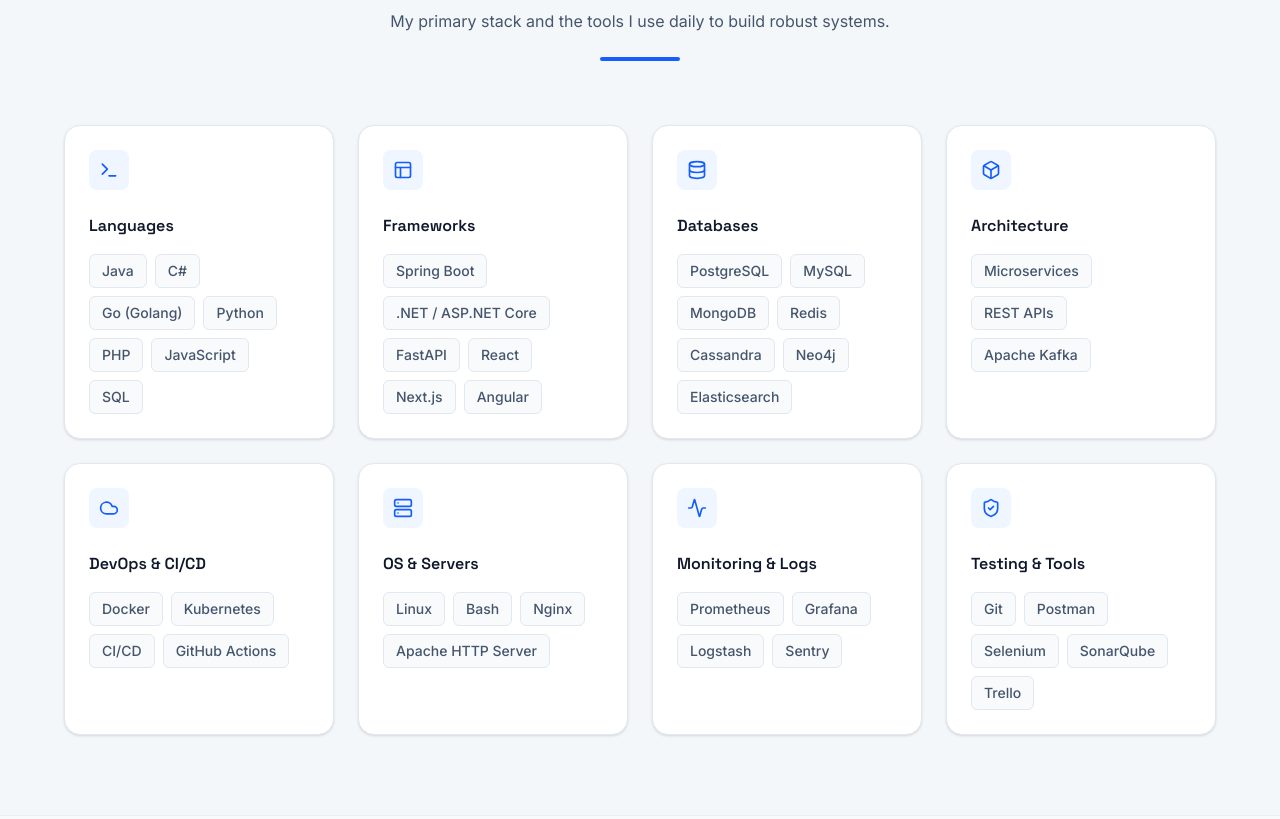
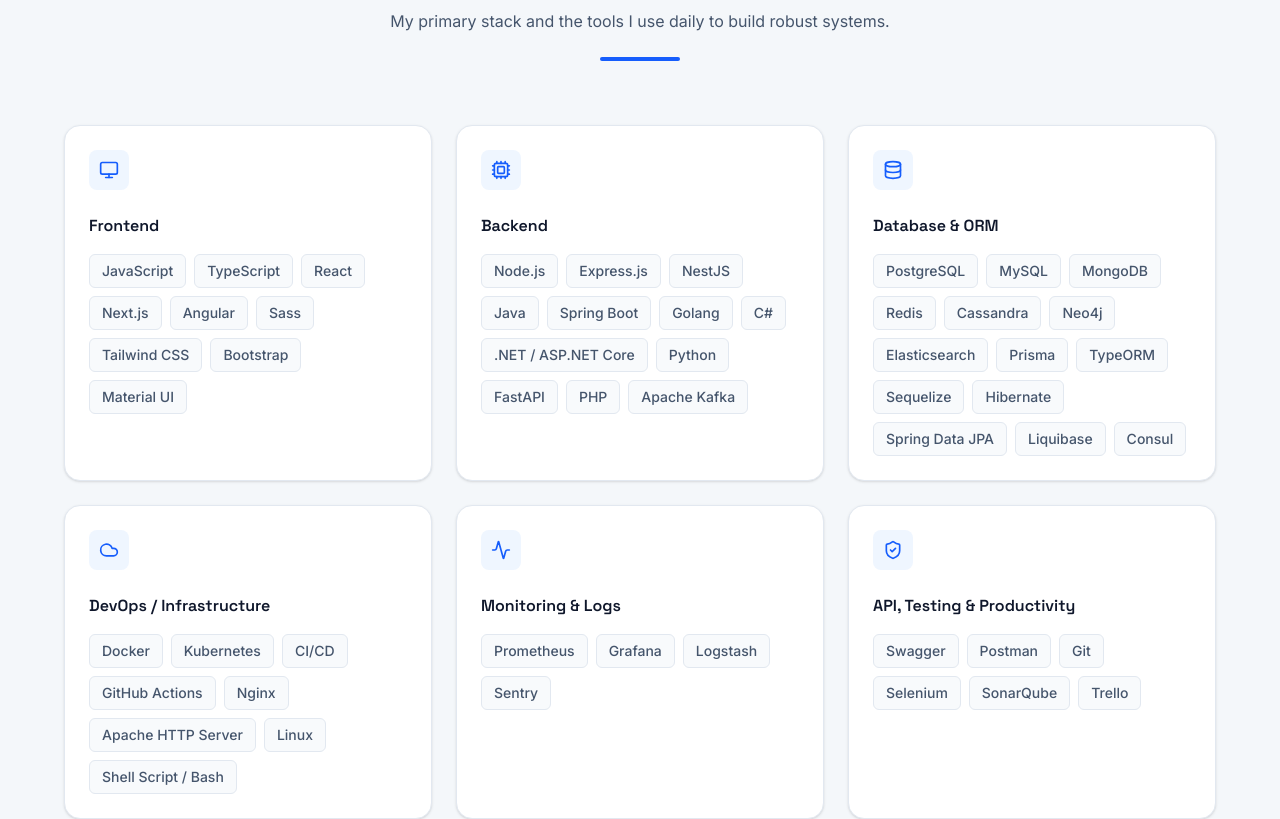
Before and after one commit to Strahinja-Sretenovic/Portfolio, a React (Vite) app: page / in a window 1280 px wide. Shown: the part 1520-2339 px from the top of the page. Built offline with nearby package versions, Linux system fonts and the light colour scheme.

Commit message:
refactor: reorganize skills section and update README
Reorganize technical skills into Frontend, Backend, and Database/Infrastructure categories for better clarity. Add local development instructions and project documentation to README.md.

```diff
--- a/src/components/Skills.tsx
+++ b/src/components/Skills.tsx
@@ -1,38 +1,28 @@
 import { motion } from "motion/react";
 import { SectionHeader } from "./SectionHeader";
-import { Terminal, Layout, Database, Wrench, Cloud, Server, Activity, ShieldCheck, Box } from "lucide-react";
+import { Monitor, Cpu, Database, Cloud, Activity, ShieldCheck } from "lucide-react";
 
 export function Skills() {
   const skillGroups = [
     {
-      title: "Languages",
-      icon: <Terminal size={20} />,
-      skills: ["Java", "C#", "Go (Golang)", "Python", "PHP", "JavaScript", "SQL"]
+      title: "Frontend",
+      icon: <Monitor size={20} />,
+      skills: ["JavaScript", "TypeScript", "React", "Next.js", "Angular", "Sass", "Tailwind CSS", "Bootstrap", "Material UI"]
     },
     {
-      title: "Frameworks",
-      icon: <Layout size={20} />,
-      skills: ["Spring Boot", ".NET / ASP.NET Core", "FastAPI", "React", "Next.js", "Angular"]
+      title: "Backend",
+      icon: <Cpu size={20} />,
+      skills: ["Node.js", "Express.js", "NestJS", "Java", "Spring Boot", "Golang", "C#", ".NET / ASP.NET Core", "Python", "FastAPI", "PHP", "Apache Kafka"]
     },
     {
-      title: "Databases",
+      title: "Database & ORM",
       icon: <Database size={20} />,
-      skills: ["PostgreSQL", "MySQL", "MongoDB", "Redis", "Cassandra", "Neo4j", "Elasticsearch"]
+      skills: ["PostgreSQL", "MySQL", "MongoDB", "Redis", "Cassandra", "Neo4j", "Elasticsearch", "Prisma", "TypeORM", "Sequelize", "Hibernate", "Spring Data JPA", "Liquibase", "Consul"]
     },
     {
-      title: "Architecture",
-      icon: <Box size={20} />,
-      skills: ["Microservices", "REST APIs", "Apache Kafka"]
-    },
-    {
-      title: "DevOps & CI/CD",
+      title: "DevOps / Infrastructure",
       icon: <Cloud size={20} />,
-      skills: ["Docker", "Kubernetes", "CI/CD", "GitHub Actions"]
-    },
-    {
-      title: "OS & Servers",
-      icon: <Server size={20} />,
-      skills: ["Linux", "Bash", "Nginx", "Apache HTTP Server"]
+      skills: ["Docker", "Kubernetes", "CI/CD", "GitHub Actions", "Nginx", "Apache HTTP Server", "Linux", "Shell Script / Bash"]
     },
     {
       title: "Monitoring & Logs",
@@ -40,9 +30,9 @@ export function Skills() {
       skills: ["Prometheus", "Grafana", "Logstash", "Sentry"]
     },
     {
-      title: "Testing & Tools",
+      title: "API, Testing & Productivity",
       icon: <ShieldCheck size={20} />,
-      skills: ["Git", "Postman", "Selenium", "SonarQube", "Trello"]
+      skills: ["Swagger", "Postman", "Git", "Selenium", "SonarQube", "Trello"]
     }
   ];
 
@@ -78,7 +68,7 @@ export function Skills() {
           initial="hidden"
           whileInView="visible"
           viewport={{ once: true, margin: "-100px" }}
-          className="grid grid-cols-1 md:grid-cols-2 lg:grid-cols-4 gap-6 mt-12"
+          className="grid grid-cols-1 md:grid-cols-2 lg:grid-cols-3 gap-6 mt-12"
         >
           {skillGroups.map((group, idx) => (
             <motion.div
```
Also changed, not shown: 2 other files (tests, documents, lock files or other folders).
